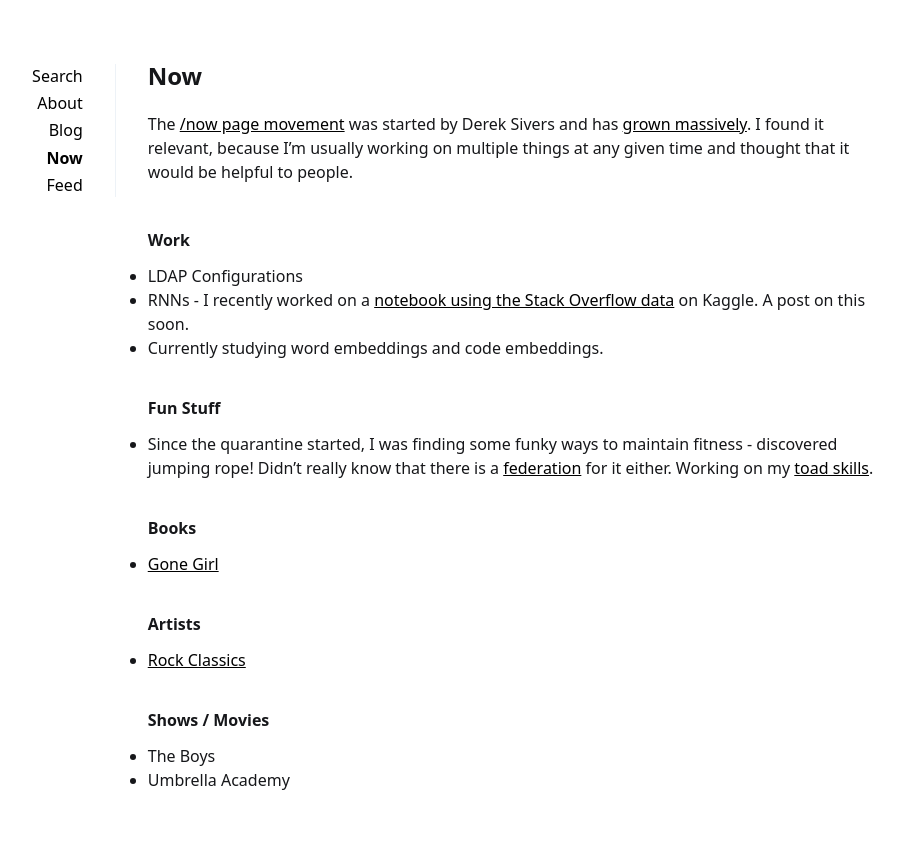
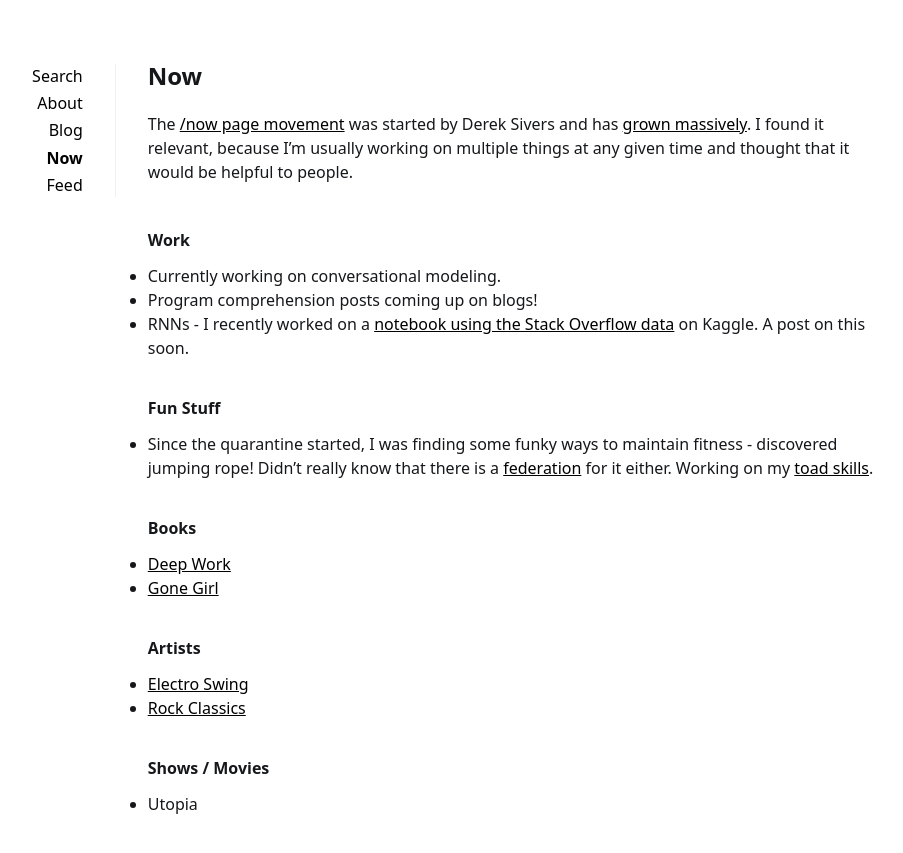
Before and after one commit to avinashbhat/avinashbhat.github.io, a Jekyll site: the page built from _pages/now.md, in a window 1280 px wide. Shown: the top 853 px of the page, without its empty margins (205-1108 px from the left). Built offline with Jekyll 4.4.1, drawn with Linux system fonts in a browser that asks for light colours.

Commit message:
Updated Now Page

```diff
--- a/_pages/now.md
+++ b/_pages/now.md
@@ -10,9 +10,9 @@ I found it relevant, because I'm usually working on multiple things at any given
 <br/>
 
 #### Work
- - LDAP Configurations
+ - Currently working on conversational modeling.
+ - Program comprehension posts coming up on blogs!
  - RNNs - I recently worked on a [notebook using the Stack Overflow data](https://www.kaggle.com/avinashbhat/simplernn-on-stack-overflow-data) on Kaggle. A post on this soon.
- - Currently studying word embeddings and code embeddings.
 <br/>
 <br/>
 
@@ -22,15 +22,16 @@ I found it relevant, because I'm usually working on multiple things at any given
 <br/>
 
 #### Books
+ - [Deep Work](https://www.goodreads.com/book/show/25744928-deep-work)
  - [Gone Girl](https://www.goodreads.com/book/show/19288043-gone-girl)
 <br/>
 <br/>
 
 #### Artists
+ - [Electro Swing](https://open.spotify.com/playlist/37i9dQZF1DX3bH0P2uDnWA?si=hkfbLWA6Q_-kixKOtV2WCA)
  - [Rock Classics](https://open.spotify.com/playlist/37i9dQZF1DWXRqgorJj26U)
 <br/>
 <br/>
 
 #### Shows / Movies
- - The Boys
- - Umbrella Academy
+ - Utopia
```
